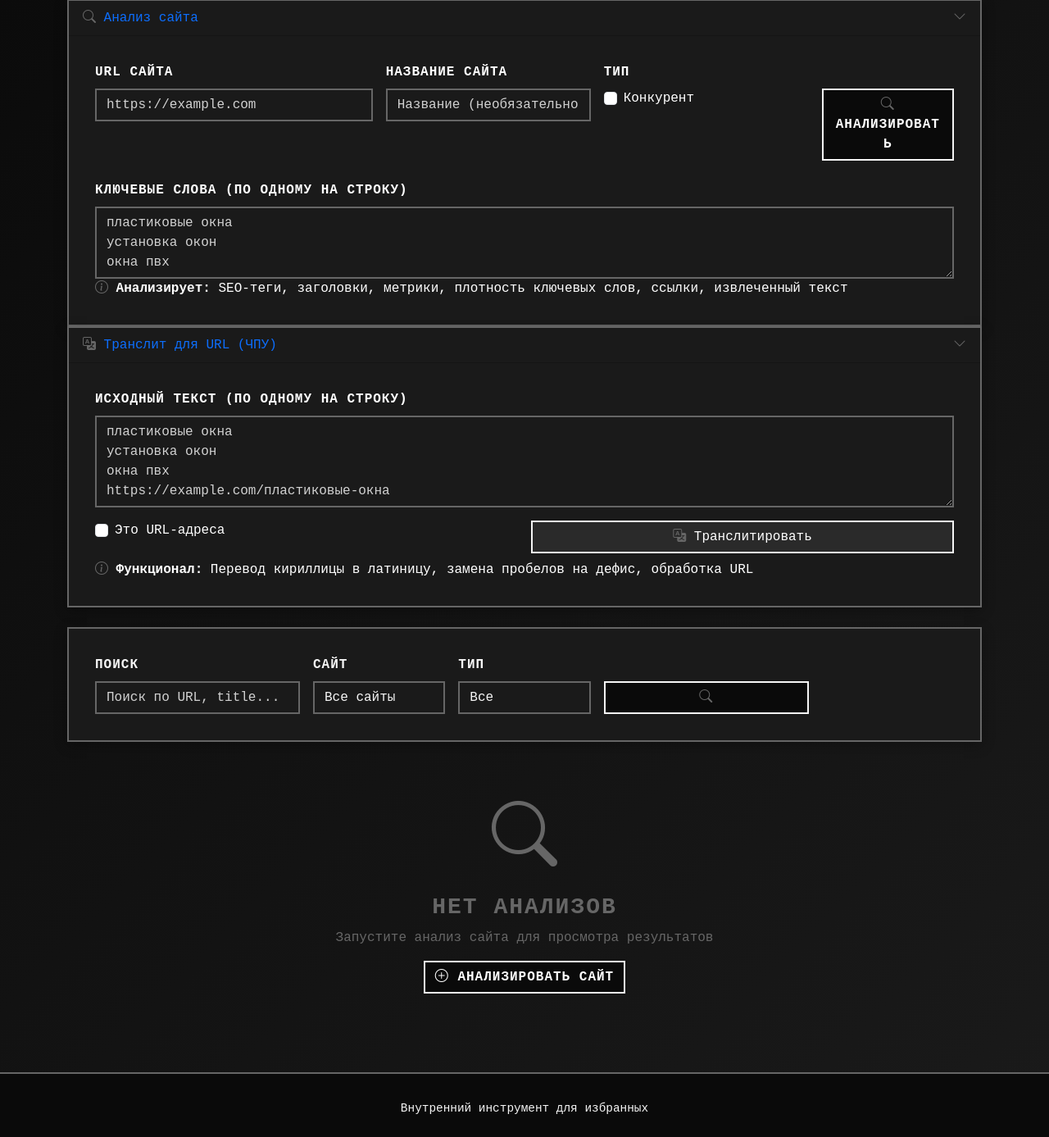
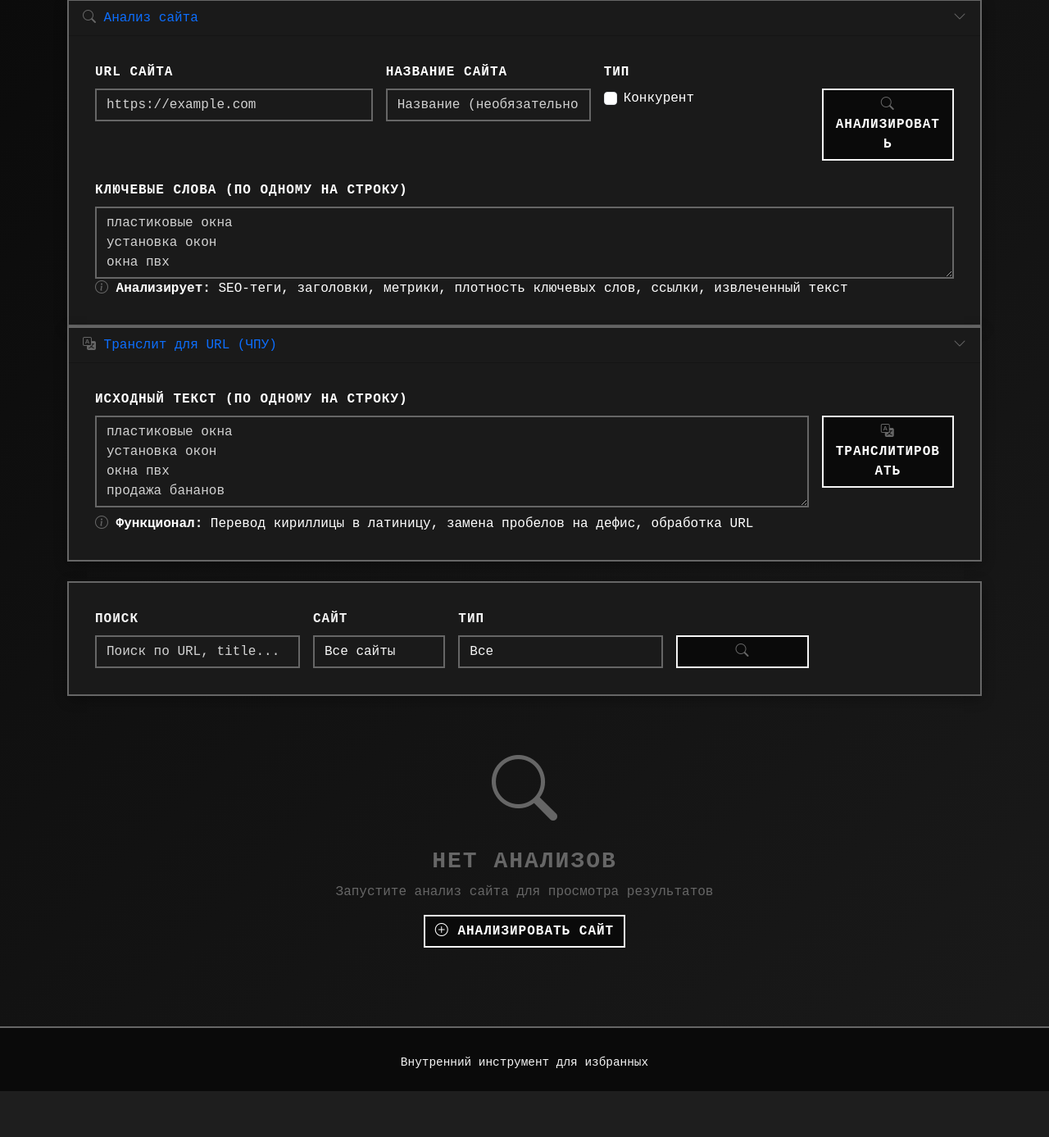
Before and after one commit to DmitryRzhansky/for-our-company, a Django app: page /tools/ in a window 1280 px wide, after a click on "Транслит для URL (ЧПУ)". Shown: the part 188-1575 px from the top of the page at 82% size. After the commit the page ends 1519 px from the top, so only its background shows below. Run offline with Django 5.2, Linux system fonts and the light colour scheme; data that the repository does not hold is empty.

Commit message:
Обновление формы транслитерации: изменены стили и структура шаблона, удалено поле для URL, улучшена обработка текста в представлении, добавлена очистка пробелов в результатах транслита.

```diff
--- a/templates/tools/analysis_list.html
+++ b/templates/tools/analysis_list.html
@@ -85,20 +85,13 @@
                     <form method="POST" action="{% url 'tools:translit_form' %}">
                         {% csrf_token %}
                         <div class="row g-3">
-                            <div class="col-12">
+                            <div class="col-md-10">
                                 <label for="translit_text" class="form-label" style="color: white !important;">Исходный текст (по одному на строку)</label>
-                                <textarea class="form-control" id="translit_text" name="text" rows="4" placeholder="пластиковые окна&#10;установка окон&#10;окна пвх&#10;https://example.com/пластиковые-окна" style="color: white !important;"></textarea>
+                                <textarea class="form-control" id="translit_text" name="text" rows="4" placeholder="пластиковые окна&#10;установка окон&#10;окна пвх&#10;продажа бананов" style="color: white !important;"></textarea>
                             </div>
-                            <div class="col-md-6">
-                                <div class="form-check">
-                                    <input class="form-check-input" type="checkbox" id="translit_is_url" name="is_url">
-                                    <label class="form-check-label" for="translit_is_url" style="color: white !important;">
-                                        Это URL-адреса
-                                    </label>
-                                </div>
-                            </div>
-                            <div class="col-md-6">
-                                <button type="submit" class="btn btn-success w-100">
+                            <div class="col-md-2">
+                                <label class="form-label">&nbsp;</label>
+                                <button type="submit" class="btn btn-primary w-100">
                                     <i class="bi bi-translate"></i> Транслитировать
                                 </button>
                             </div>
@@ -130,17 +123,13 @@
                     <div class="col-12">
                         <div class="mb-3">
                             <strong>Исходный текст:</strong>
-                            <div class="mt-1 p-2" style="background-color: #000; border: 1px solid #333; border-radius: 0; color: #ccc; font-family: monospace; white-space: pre-line;">
-                                {{ translit_results.original_text }}
-                            </div>
+                            <div class="mt-1 p-2" style="background-color: #000; border: 1px solid #333; border-radius: 0; color: #ccc; font-family: monospace; white-space: pre-line;">{{ translit_results.original_text }}</div>
                         </div>
 
                         <div class="mb-3">
                             <strong>Транслит (ЧПУ):</strong>
-                            <div class="mt-1 p-2" style="background-color: #000; border: 1px solid #333; border-radius: 0; color: #fff; font-family: monospace; white-space: pre-line;">
-                                {% for translit in translit_results.translit_list %}
-{{ translit }}{% endfor %}
-                            </div>
+                            <div class="mt-1 p-2" style="background-color: #000; border: 1px solid #333; border-radius: 0; color: #fff; font-family: monospace; white-space: pre-line;">{% for translit in translit_results.translit_list %}{{ translit }}
+{% endfor %}</div>
                         </div>
 
                         <div class="d-flex gap-2">
@@ -181,7 +170,7 @@
                             {% endfor %}
                         </select>
                     </div>
-                    <div class="col-md-2">
+                    <div class="col-md-3">
                         <label for="competitor" class="form-label">Тип</label>
                         <select class="form-select" id="competitor" name="competitor">
                             <option value="">Все</option>
@@ -189,7 +178,8 @@
                             <option value="false" {% if request.GET.competitor == "false" %}selected{% endif %}>Клиенты</option>
                         </select>
                     </div>
-                    <div class="col-md-3">
+                    <div class="col-md-2">
+                        <label class="form-label">&nbsp;</label>
                         <button type="submit" class="btn btn-primary w-100">
                             <i class="bi bi-search"></i>
                         </button>
--- a/tools/views.py
+++ b/tools/views.py
@@ -389,7 +389,6 @@ def translit_form(request):
     """Форма транслитерации"""
     if request.method == 'POST':
         text = request.POST.get('text', '').strip()
-        is_url = request.POST.get('is_url') == 'on'
 
         if not text:
             messages.error(request, 'Введите текст для транслитерации')
@@ -397,18 +396,21 @@ def translit_form(request):
 
         try:
             parser = TranslitParser()
-            results = parser.process_multiple_lines(text, is_url)
+            # Всегда обрабатываем как обычный текст (не URL)
+            results = parser.process_multiple_lines(text, False)
 
             # Объединяем все результаты в один список
             all_translits = []
             for result in results:
-                all_translits.append(result['translit'])
+                # Убираем лишние пробелы
+                clean_translit = result['translit'].strip()
+                if clean_translit:  # Добавляем только непустые результаты
+                    all_translits.append(clean_translit)
 
             # Сохраняем результаты в сессии для отображения
             request.session['translit_results'] = {
-                'original_text': text,
+                'original_text': text.strip(),
                 'translit_list': all_translits,
-                'is_url': is_url,
                 'count': len(all_translits)
             }
 
```
